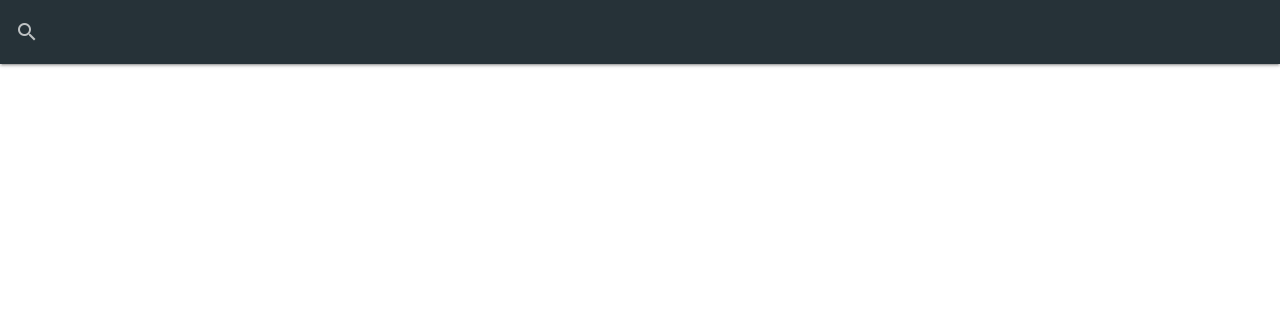
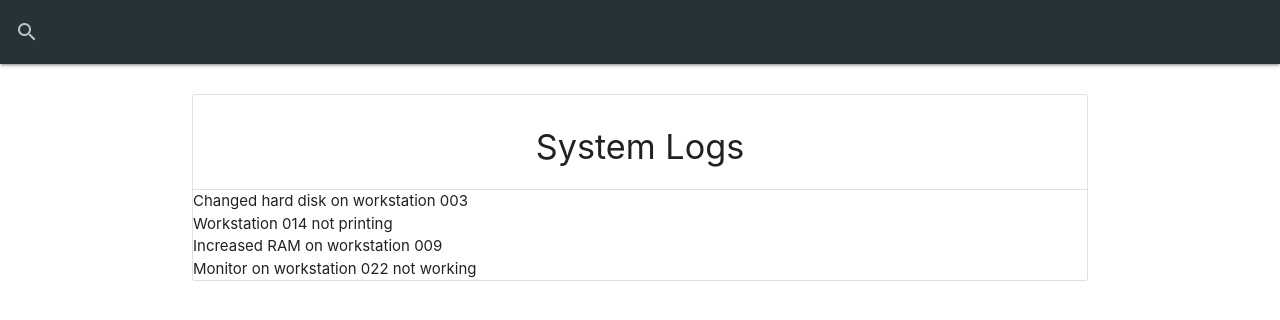
Before and after one commit to daryltct/it-logger, a React (Create React App) app: page / in a window 1280 px wide. Shown: the top 320 px of the page. Built offline with nearby package versions, Linux system fonts and the light colour scheme; data requests are answered from the project's data file.

Commit message:
:construction: add logs component to retrieve & display log messages

```diff
--- a/package.json
+++ b/package.json
@@ -6,6 +6,7 @@
 		"@testing-library/jest-dom": "^5.11.4",
 		"@testing-library/react": "^11.1.0",
 		"@testing-library/user-event": "^12.1.10",
+		"axios": "^0.21.1",
 		"materialize-css": "^1.0.0",
 		"react": "^17.0.2",
 		"react-dom": "^17.0.2",
--- a/src/App.js
+++ b/src/App.js
@@ -4,6 +4,7 @@ import M from 'materialize-css/dist/js/materialize.min.js'
 
 import './App.css'
 import SearchBar from './components/layout/SearchBar'
+import Logs from './components/Logs'
 
 const App = () => {
 	useEffect(() => {
@@ -13,6 +14,9 @@ const App = () => {
 	return (
 		<Fragment>
 			<SearchBar />
+			<div className="container">
+				<Logs />
+			</div>
 		</Fragment>
 	)
 }
--- /dev/null
+++ b/src/components/Logs.js
@@ -0,0 +1,41 @@
+import React, { useState, useEffect } from 'react'
+import axios from 'axios'
+
+const Logs = () => {
+	const [ logs, setLogs ] = useState([])
+	const [ loading, setLoading ] = useState(false)
+
+	useEffect(() => {
+		getLogs()
+	}, [])
+
+	const getLogs = async () => {
+		try {
+			setLoading(true)
+			const res = await axios.get('/logs')
+			setLogs(res.data)
+			setLoading(false)
+		} catch (err) {
+			console.log(err)
+		}
+	}
+
+	if (loading) {
+		return <h4>Loading...</h4>
+	}
+
+	return (
+		<ul className="collection with-header">
+			<li className="collection-header">
+				<h4 className="center">System Logs</h4>
+			</li>
+			{!loading && logs.length === 0 ? (
+				<p className="center">No Logs</p>
+			) : (
+				logs.map((log, idx) => <li key={idx}>{log.message}</li>)
+			)}
+		</ul>
+	)
+}
+
+export default Logs
```
Also changed, not shown: 2 other files (tests, documents, lock files or other folders).
